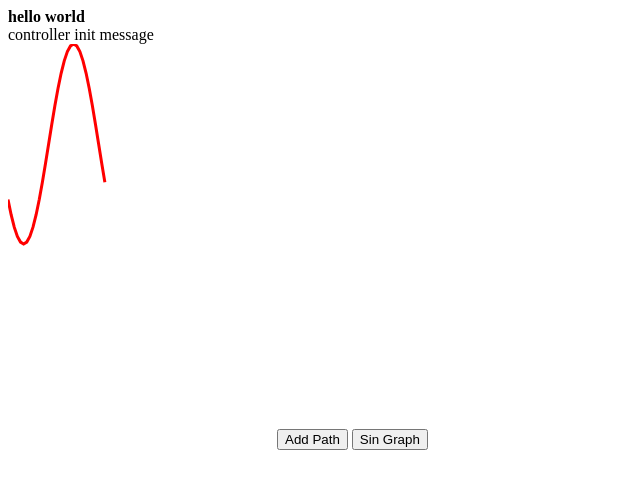
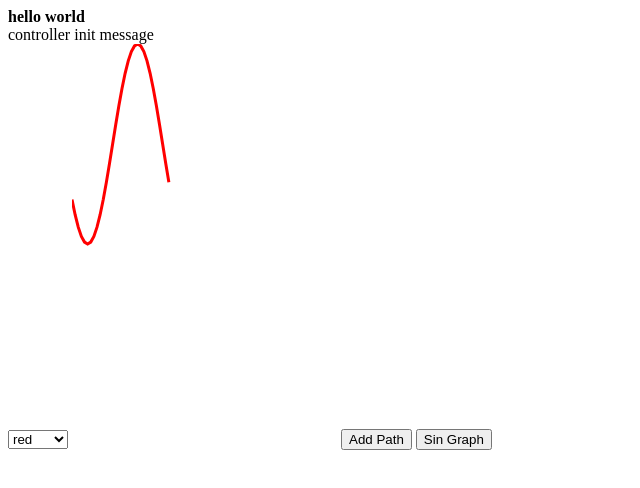
Before and after one commit to reesi02/angular-svg, a website: page client/index.html in a window 1280 px wide. Shown: the whole page, without its empty margins (0-640 px from the left). Drawn offline with nearby package versions, Linux system fonts and the light colour scheme.

Commit message:
added colour chooser

```diff
--- a/client/base.html
+++ b/client/base.html
@@ -2,6 +2,10 @@
 <div>
 {{message}}
 </div>
+
+<select ng-model="colour">
+	<option ng-repeat="c in colours" value="{{c}}">{{c}}</option>
+</select>
 
 <svg 	ng-attr-height="{{size.height}}"
 		ng-attr-width="{{size.width}}">
@@ -12,7 +16,7 @@
 			ng-attr-r="{{circle.r}}">
 	</circle>
 	-->
-	<path ng-repeat="p in paths" ng-attr-d="{{p}}"  stroke="red" stroke-width="3" fill="none" />
+	<path ng-repeat="p in paths" ng-attr-d="{{p}}"  ng-attr-stroke="{{colour}}" stroke-width="3" fill="none" />
 </svg>
 
 <button ng-click="addpath()">Add Path</button>
--- a/client/base.js
+++ b/client/base.js
@@ -2,6 +2,10 @@ var app = angular.module("svg");
 
 app.controller("baseCtrl",["$scope","$timeout",function($scope,$timeout){
 	$scope.message = "controller init message";
+
+	$scope.colours=["red","yellow","green","blue"];
+	// default colours
+	$scope.colour="red";
 
 	$scope.size = {'width':265,'height':400};
 
```
